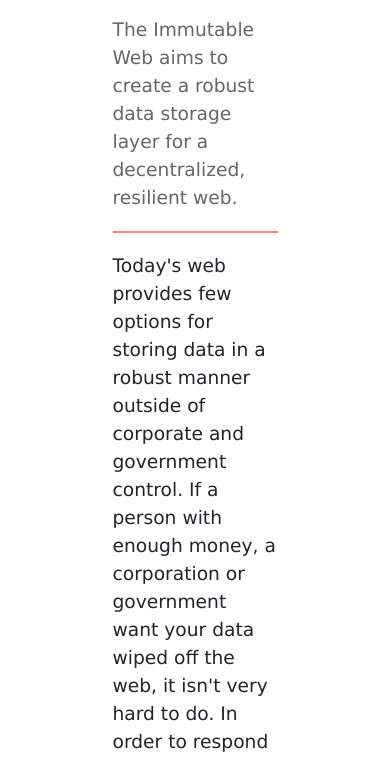
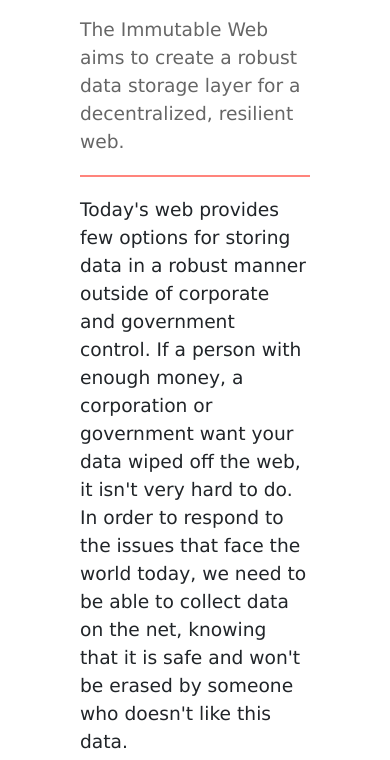
Before and after one commit to immutableweb/immutableweb.org, a plain HTML site: page templates/index.html in a window 390 px wide. Shown: the part 164-924 px from the top of the page. Drawn offline with nearby package versions, Linux system fonts and the light colour scheme.

Commit message:
Make more mobile friendly

```diff
--- a/templates/index.html
+++ b/templates/index.html
@@ -62,12 +62,9 @@
     </style>
   </head>
   <body>
-    <div class="container-fluid">
-      <div class="row" style="padding-top: 1em">
-        <div class="col">
-        </div>
-
-        <div class="col-6">
+    <div class="container">
+      <div class="row align-items-center justify-content-center" style="padding-top: 1em">
+        <div class="col-8">
           <div class="row" style="padding-top: 1em">
             <div class="col">
               <img src="/static/img/immutableweb-logo.png" class="logo">
@@ -157,8 +154,6 @@
           </div>
         </div>
 
-        <div class="col">
-        </div>
       </div>
     </div>
   </body>
```
